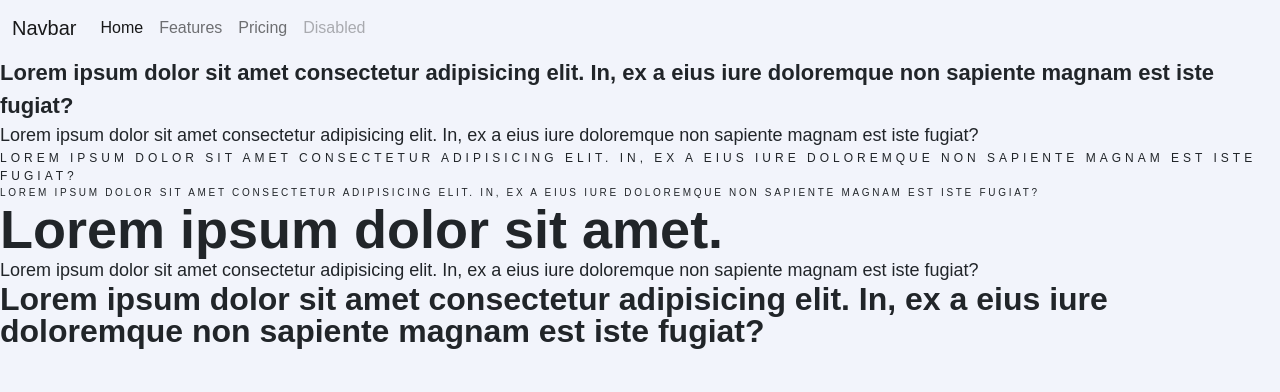
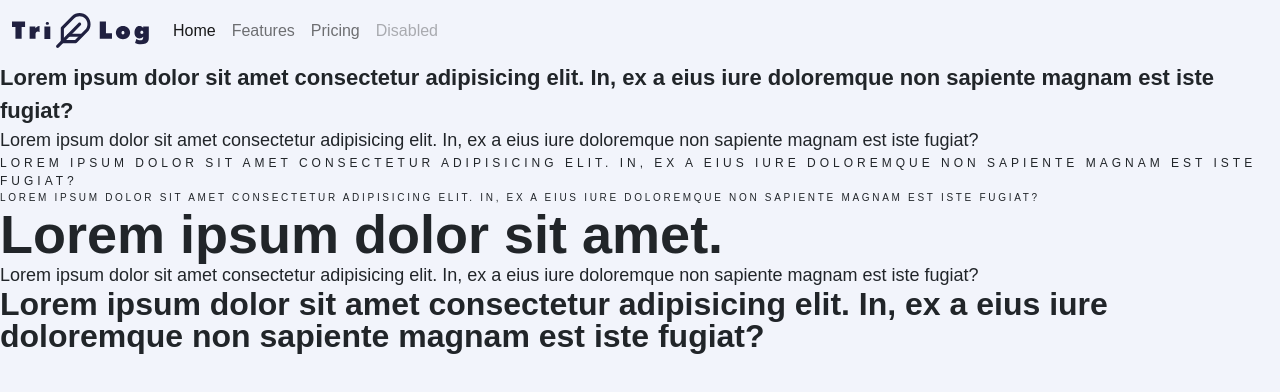
Before and after one commit to nmssakib/trilog, a website: page index.html in a window 1280 px wide. Drawn offline with nearby package versions, Linux system fonts and the light colour scheme; a web font is replaced by a local one.

Commit message:
navbar correctd

```diff
--- a/index.html
+++ b/index.html
@@ -16,7 +16,9 @@
 
     <nav class="navbar navbar-expand-lg navbar-light">
         <div class="container-fluid">
-          <a class="navbar-brand" href="#">Navbar</a>
+          <a class="navbar-brand" href="#">
+            <img src="./assets/icons/Logo.svg" alt="">
+          </a>
           <button class="navbar-toggler" type="button" data-bs-toggle="collapse" data-bs-target="#navbarNavAltMarkup"               aria-controls="navbarNavAltMarkup" aria-expanded="false" aria-label="Toggle navigation">
             <span><img src="./assets/icons/more-horizontal.svg" style="width: 40px;" alt="more-horizontal"></span>
           </button>
--- a/style.css
+++ b/style.css
@@ -3,7 +3,10 @@
 /* Typography */
 * {
   font-family: "Gotham", sans-serif;
-  background-color: #f2f4fb;
+}
+
+body {
+  background-color: #f2f4fb !important;
 }
 
 /*
@@ -57,6 +60,7 @@ font weights...
 
 .navbar-toggler {
   border: none !important;
+  padding: 0px !important;
 }
 
 @media only screen and (min-width: 1440px) {
```
